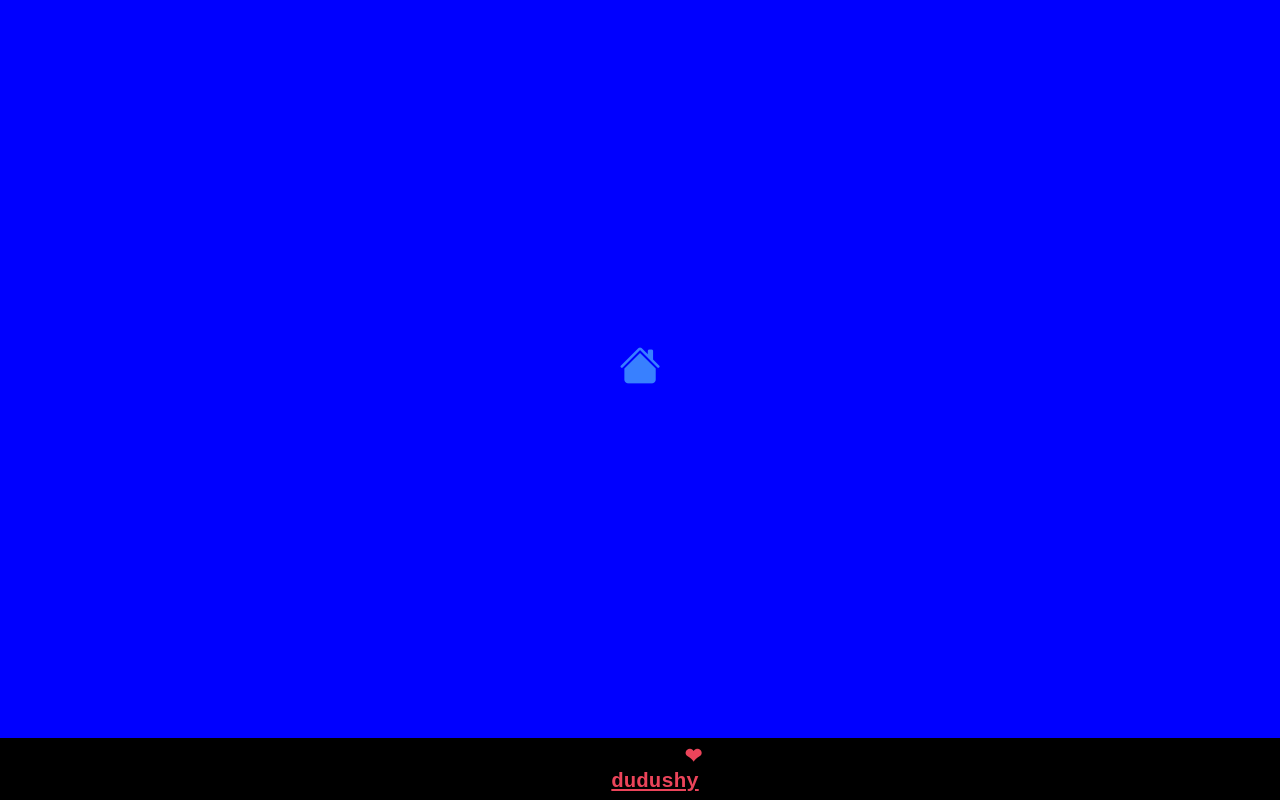
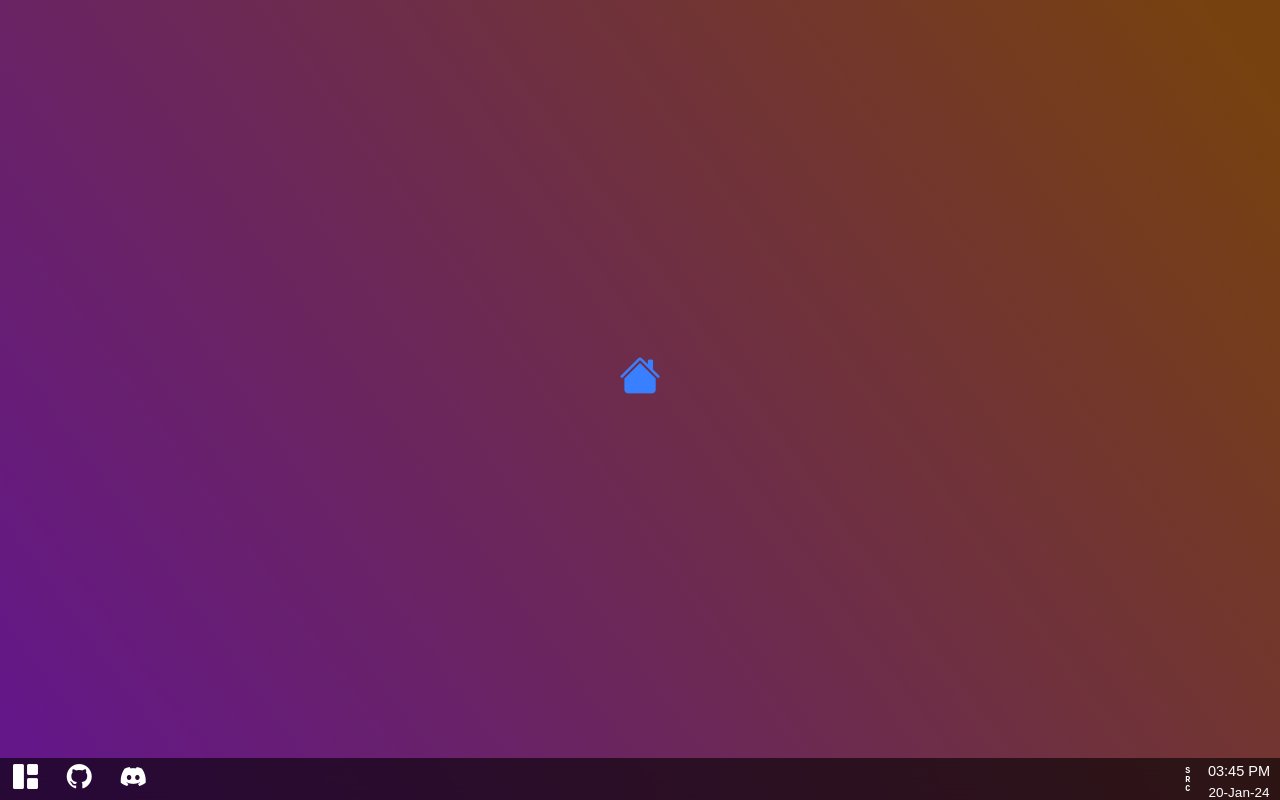
Before and after one commit to dudushy/dudushy.github.io, an Angular app: page / in a window 1280 px wide. Built offline with nearby package versions, Linux system fonts and the light colour scheme.

Commit message:
Working on footer layout + remove canvas

```diff
--- a/src/app/app.component.html
+++ b/src/app/app.component.html
@@ -1,15 +1,36 @@
 <main>
+  <div id="main-background"></div>
+
   <div id="main-content">
-    <canvas id="rainbow-background"></canvas>
-
     <router-outlet></router-outlet>
   </div>
 
   <footer>
-    <h2>
-      Made with <span id="heart">&#10084;</span>
-      <br>
-      by <a href="https://github.com/dudushy" target="_blank">dudushy</a>
-    </h2>
+    <div class="taskbar">
+      <div class="taskbar-start">
+        <i class="bi bi-grid-1x2-fill"></i>
+      </div>
+
+      <div class="taskbar-middle">
+        <a class="taskbar-icon" href="#">
+          <i class="bi bi-github"></i>
+        </a>
+
+        <a class="taskbar-icon" href="#">
+          <i class="bi bi-discord"></i>
+        </a>
+      </div>
+
+      <div class="taskbar-end">
+        <a class="taskbar-src" href="#">
+          S<br>R<br>C
+        </a>
+
+        <div class="taskbar-clock">
+          <div class="taskbar-time">03:45 PM</div>
+          <div class="taskbar-date">20-Jan-24</div>
+        </div>
+      </div>
+    </div>
   </footer>
 </main>
--- a/src/app/app.component.scss
+++ b/src/app/app.component.scss
@@ -4,7 +4,7 @@
   --headerGradient: none;
   --contentGradient: none;
   --footerGradient: none;
-  --mainGradient: linear-gradient(180deg, #9796f0, #fbc7d4);
+  --mainGradient: linear-gradient(180deg, #77410f, #77410f, #641788, #641788);
 }
 
 main {
@@ -15,51 +15,179 @@ main {
   flex-direction: column;
   overflow-x: hidden;
   scroll-behavior: smooth;
+
+  @include portrait {
+    &:before {
+      content: "portrait not ready";
+      position: absolute;
+      inset: 0;
+      // top: 0;
+      // left: 0;
+      z-index: 1;
+      background: black;
+      color: white;
+      display: flex;
+      align-items: center;
+      justify-content: center;
+    }
+  }
 }
 
-#rainbow-background {
-  position: absolute;
-  top: 0;
-  left: 0;
+#main-background {
+  position: fixed;
+  top: 50%;
+  left: 50%;
+  transform: translate(-50%, -50%);
+  @include square(calc(var(--responsiveUnit) * 200));
+  background: var(--mainGradient);
   z-index: -1;
+  @include allVendors(animation, 50s spin linear infinite);
+
+  @keyframes spin {
+    to {
+      transform: translate(-50%, -50%) rotate(360deg);
+    }
+  }
 }
-
-router-outlet {
-  display: none;
-}
-
 
 #main-content {
   @include fixedWidth(100%);
   min-height: unset;
   // background: var(--contentGradient);
-  background: blue;
+  // background: red;
+
+  router-outlet {
+    display: none;
+  }
 }
 
 footer {
-  display: flex;
-  align-items: center;
-  justify-content: center;
   // background: var(--footerGradient);
-  background: black;
+  // background: white;
+  background: transparentize($color: $black, $amount: 0.4);
   @include fixedWidth(100%);
   @include fixedHeight(var(--footerHeight));
+  overflow: hidden;
+  backdrop-filter: blur(calc(var(--responsiveUnit) * 0.4));
+  // border-top: calc(var(--responsiveUnit) * 0.05) solid transparentize($color: $white, $amount: 0.2);
 
-  h2 {
-    font-size: calc(var(--responsiveUnit) * 1);
-    text-align: center;
-    font-family: sans-serif;
+  .taskbar {
+    --taskbarStartWidth: 4%;
+    --taskbarMiddleWidth: 88%;
+    --taskbarEndWidth: 8%;
 
-    #heart {
-      color: $danger;
+    // @include fixedWidth(100%);
+    width: 100%;
+    // @include fixedHeight(100%);
+    height: 100%;
+    display: flex;
+    // justify-content: space-between;
+    align-items: center;
+
+    .taskbar-start,
+    .taskbar-middle,
+    .taskbar-end {
+      height: 100%;
     }
 
-    a {
-      color: $danger;
-      font-family: monospace;
-      @include allVendors(transition, all 250ms ease-in-out);
-      &:hover {
-        color: $tertiary;
+    .taskbar-start {
+      width: var(--taskbarStartWidth);
+      // background: yellow;
+      display: flex;
+      align-items: center;
+      justify-content: center;
+      cursor: pointer;
+
+      i {
+        font-size: calc(var(--responsiveUnit) * 1.2);
+        // color: green;
+        color: white;
+      }
+    }
+
+    .taskbar-middle {
+      width: var(--taskbarMiddleWidth);
+      // background: purple;
+      display: flex;
+      align-items: center;
+      justify-content: flex-start;
+
+      .taskbar-icon {
+        height: 100%;
+        display: flex;
+        align-items: center;
+        justify-content: center;
+        width: calc(var(--responsiveUnit) * 2.5);
+        margin-left: calc(var(--responsiveUnit) * 0.1);
+        // background: orange;
+
+        i {
+          color: white;
+          font-size: calc(var(--responsiveUnit) * 1.2);
+        }
+      }
+    }
+
+    .taskbar-end {
+      --srcWidth: 20%;
+      --clockWidth: 80%;
+
+      width: var(--taskbarEndWidth);
+      // background: blue;
+      display: flex;
+      align-items: center;
+      justify-content: flex-end;
+
+      .taskbar-src,
+      .taskbar-clock {
+        height: 100%;
+      }
+
+      .taskbar-src {
+        width: var(--srcWidth);
+        height: 100%;
+        // background: royalblue;
+        display: flex;
+        align-items: center;
+        justify-content: center;
+        color: white;
+        font-size: calc(var(--responsiveUnit) * 0.4);
+        font-weight: bold;
+        text-decoration: none;
+      }
+
+      .taskbar-clock {
+        width: var(--clockWidth);
+        height: 100%;
+        // background: brown;
+        display: flex;
+        flex-direction: column;
+        align-items: center;
+        justify-content: center;
+        // justify-content: space-evenly;
+        color: white;
+        font-family: sans-serif;
+
+        .taskbar-time,
+        .taskbar-date {
+          height: 50%;
+          white-space: nowrap;
+          // overflow: hidden;
+          display: flex;
+          justify-content: center;
+          // align-items: center;
+          align-items: flex-end;
+        }
+
+        .taskbar-time {
+          font-size: calc(var(--responsiveUnit) * 0.7);
+          // align-items: flex-end;
+        }
+
+        .taskbar-date {
+          font-size: calc(var(--responsiveUnit) * 0.65);
+          // align-items: flex-start;
+        }
       }
     }
   }
--- a/src/app/app.component.ts
+++ b/src/app/app.component.ts
@@ -20,8 +20,6 @@ export class AppComponent {
 
   theme = 'dark';
   hasScrollbar = false;
-
-  rainbowMatrixInterval = 25;
 
   constructor(
     private cdr: ChangeDetectorRef,
@@ -53,7 +51,6 @@ export class AppComponent {
 
       this.detectScrollbar();
       this.getZoomLevel();
-      this.rainbowMatrix(this.rainbowMatrixInterval);
     };
 
     window.onload = () => {
@@ -68,7 +65,6 @@ export class AppComponent {
 
       this.detectScrollbar();
       this.getZoomLevel();
-      this.rainbowMatrix(this.rainbowMatrixInterval);
     };
 
     window.onbeforeunload = (e) => {
@@ -187,55 +183,4 @@ export class AppComponent {
       main.scrollTop = lastScrollPosition;
     }
   }
-
-  rainbowMatrix(ms: number): void {
-    console.log(`[${this.TITLE}#rainbowMatrix] ms`, ms);
-
-    const canvas = document.getElementById('rainbow-background') as HTMLCanvasElement;
-    canvas.remove();
-
-    const newCanvas = document.createElement('canvas');
-    newCanvas.id = 'rainbow-background';
-    newCanvas.style.cssText = 'position: absolute; top: 0; left: 0; z-index: -1;';
-
-    const contentDiv = document.getElementById('main-content') as HTMLDivElement;
-    contentDiv.appendChild(newCanvas);
-
-    newCanvas.height = window.innerHeight;
-    newCanvas.width = window.innerWidth;
-
-    const context = newCanvas.getContext('2d') as CanvasRenderingContext2D;
-    context.clearRect(0, 0, newCanvas.width, newCanvas.height);
-
-    const font = 'monospace';
-    const fontSize = 20;
-    context.font = `${fontSize}px ${font}`;
-
-    const cols = newCanvas.width;
-
-    const charSet = 'DUDUSHY'.split('');
-
-    const drops: string | any[] = [];
-    for (let col = 0; col < cols; col++) {
-      drops[col] = Math.floor(Math.random() * newCanvas.height);
-    }
-
-    setInterval(() => {
-      context.fillStyle = 'rgba(0, 0, 0, 0.05)';
-      context.fillRect(0, 0, newCanvas.width, newCanvas.height);
-
-      for (let col = 0; col < drops.length; col++) {
-        const char = charSet[Math.floor(Math.random() * charSet.length)];
-
-        const r = Math.floor(Math.random() * 256);
-        const g = Math.floor(Math.random() * 256);
-        const b = Math.floor(Math.random() * 256);
-        context.fillStyle = `rgb(${r}, ${g}, ${b})`;
-        context.fillText(char, col * fontSize, drops[col] * fontSize);
-
-        if (Math.random() > 0.99) { drops[col] = 0; }
-        drops[col]++;
-      }
-    }, ms);
-  }
 }
--- a/src/styles.scss
+++ b/src/styles.scss
@@ -15,7 +15,7 @@ $white: #ffffff;
   --zoomRatio: 1;
   --responsiveUnit: calc(1vmin + 1vmax * var(--zoomRatio));
   --headerHeight: calc(var(--responsiveUnit) * 0);
-  --footerHeight: calc(var(--responsiveUnit) * 3);
+  --footerHeight: calc(var(--responsiveUnit) * 2);
   --scrollbarWidth: calc(var(--responsiveUnit) * 0.4);
   --defaultContentHeight: calc(var(--dynamicHeight) - var(--headerHeight) - var(--footerHeight));
   --dynamicHeight: 100vh;
```
